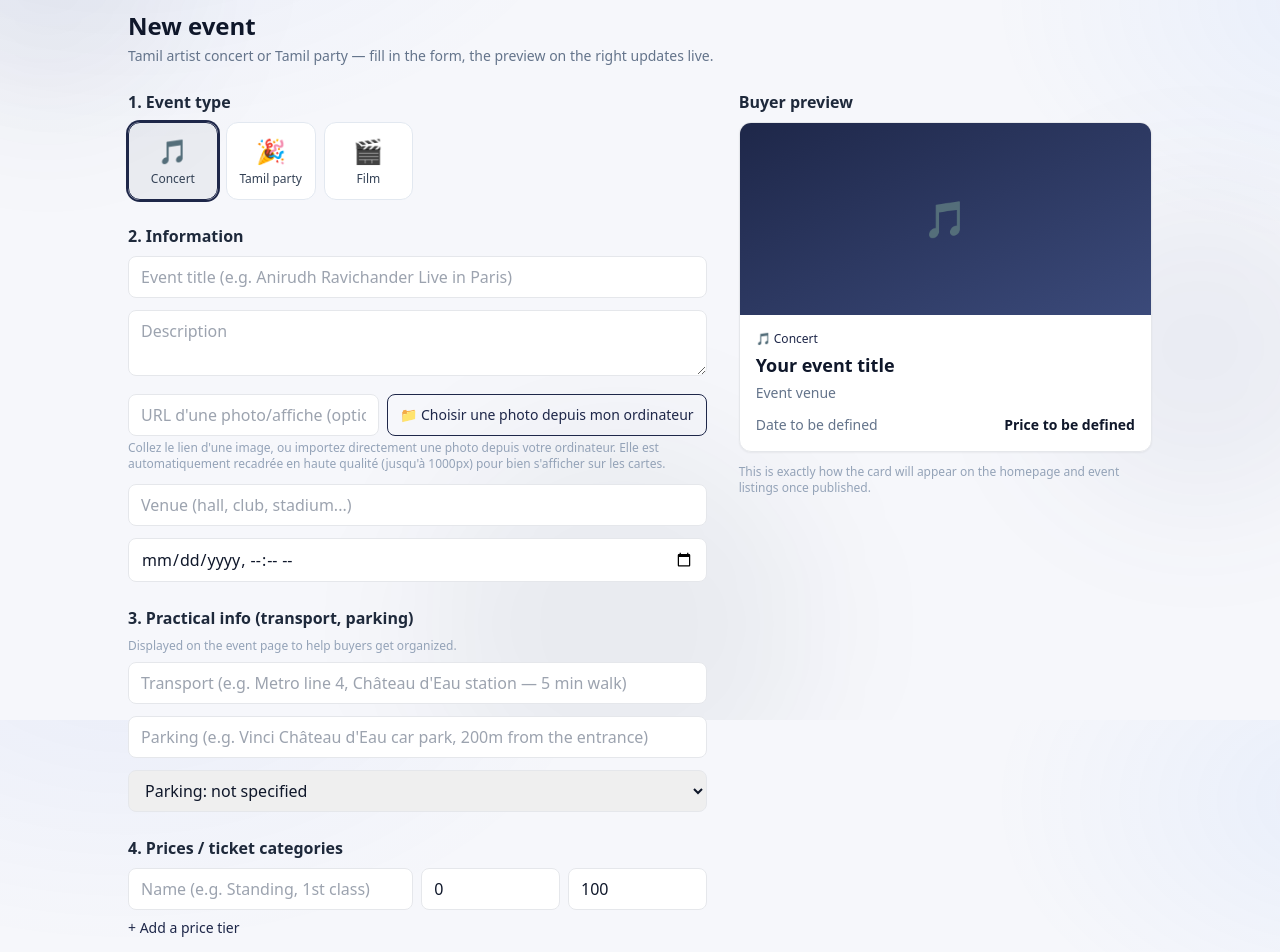
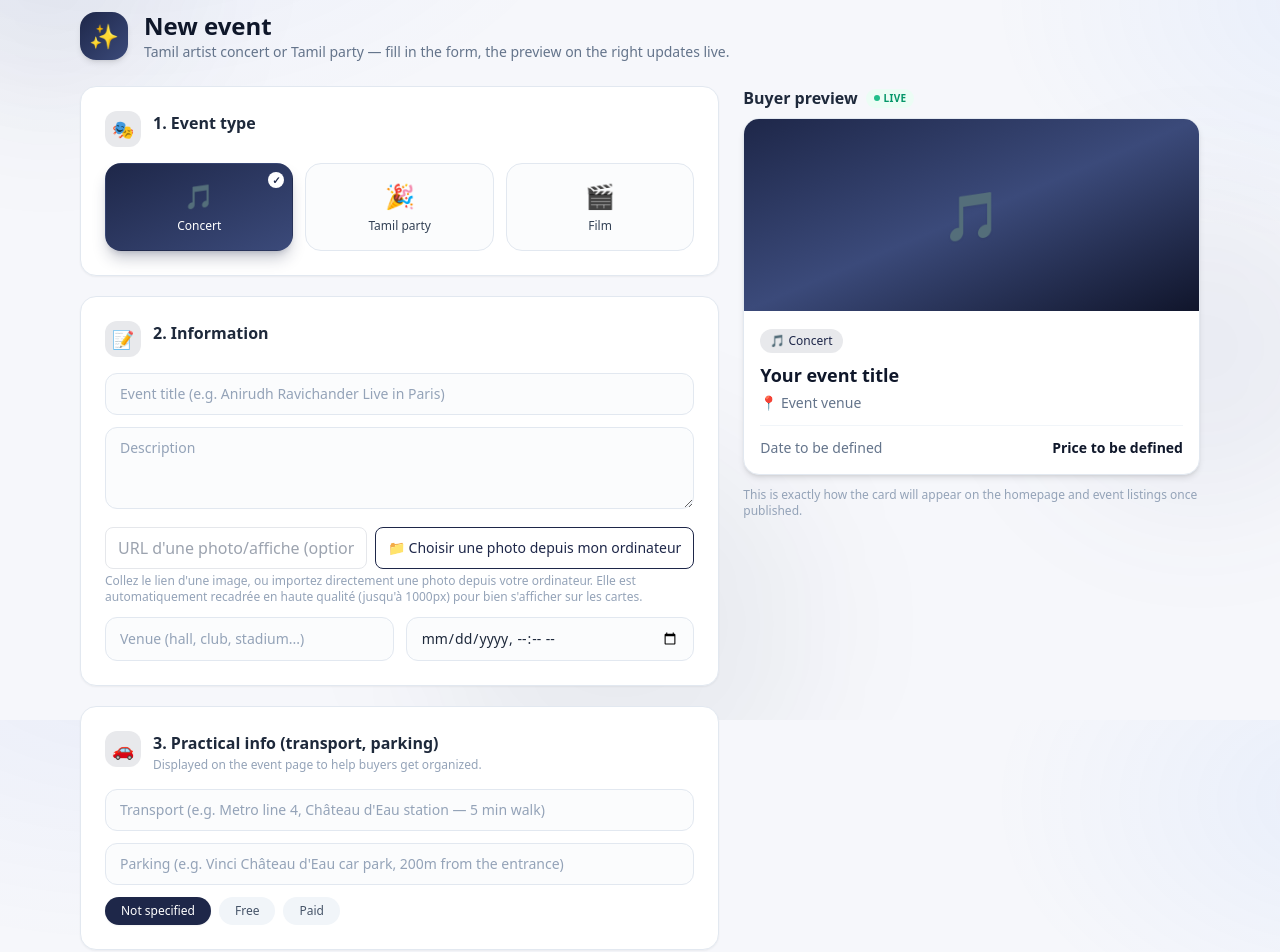
Before and after one commit to Billeterie-plus/Billetterie-plus, a Next.js app in the folder web/: page /organizer/events/new in a window 1280 px wide. Shown: the part 80-1032 px from the top of the page. Built offline with nearby package versions, Linux system fonts and the light colour scheme; no server answers.

Commit message:
Redesign organizer event creation page with modern UI

```diff
--- a/web/app/organizer/events/new/page.tsx
+++ b/web/app/organizer/events/new/page.tsx
@@ -7,6 +7,24 @@ import ImageUploadField from "../../../../components/ImageUploadField";
 import { useT } from "../../../../lib/i18n/LanguageContext";
 
 const EMPTY_TIER = { name: "", price: 0, quota: 100, seated: false };
+
+const SECTION_CARD = "rounded-2xl border border-slate-200 bg-white p-5 shadow-sm transition sm:p-6";
+const FIELD =
+  "w-full rounded-xl border border-slate-200 bg-slate-50/60 px-3.5 py-2.5 text-sm text-slate-800 outline-none transition placeholder:text-slate-400 focus:border-brand focus:bg-white focus:ring-2 focus:ring-brand/15";
+
+function SectionHeader({ icon, title, hint }: { icon: string; title: string; hint?: string }) {
+  return (
+    <div className="mb-4 flex items-start gap-3">
+      <span className="flex h-9 w-9 shrink-0 items-center justify-center rounded-xl bg-brand/10 text-lg">
+        {icon}
+      </span>
+      <div>
+        <h2 className="font-semibold text-slate-800">{title}</h2>
+        {hint && <p className="mt-0.5 text-xs text-slate-400">{hint}</p>}
+      </div>
+    </div>
+  );
+}
 
 export default function NewEventPage() {
   const t = useT();
@@ -41,6 +59,10 @@ export default function NewEventPage() {
     setTiers((ts) => ts.map((tier, idx) => (idx === i ? { ...tier, [key]: value } : tier)));
   }
 
+  function removeTier(i: number) {
+    setTiers((ts) => ts.filter((_, idx) => idx !== i));
+  }
+
   async function handleSubmit(e: React.FormEvent) {
     e.preventDefault();
     setError("");
@@ -72,112 +94,145 @@ export default function NewEventPage() {
     ? new Date(form.startDateTime).toLocaleDateString("fr-FR", { day: "2-digit", month: "short", year: "numeric" })
     : null;
 
+  const PARKING_OPTIONS = [
+    { value: "", label: t("organizerForm.parkingOptionUnspecified") },
+    { value: "true", label: t("organizerForm.parkingOptionFree") },
+    { value: "false", label: t("organizerForm.parkingOptionPaid") },
+  ];
+
   return (
-    <div className="mx-auto max-w-5xl">
-      <h1 className="mb-1 text-2xl font-bold">{t("organizerForm.newTitle")}</h1>
-      <p className="mb-6 text-sm text-slate-500">{t("organizerForm.newSubtitle")}</p>
+    <div className="mx-auto max-w-6xl">
+      {/* En-tête */}
+      <div className="mb-6 flex items-center gap-4 animate-fadeInUp">
+        <span className="flex h-12 w-12 shrink-0 items-center justify-center rounded-2xl bg-gradient-to-br from-brand to-brand-light text-2xl text-white shadow-md">
+          ✨
+        </span>
+        <div>
+          <h1 className="text-2xl font-bold text-slate-900">{t("organizerForm.newTitle")}</h1>
+          <p className="text-sm text-slate-500">{t("organizerForm.newSubtitle")}</p>
+        </div>
+      </div>
 
-      <div className="grid grid-cols-1 gap-8 lg:grid-cols-[1.4fr_1fr]">
-        <form onSubmit={handleSubmit} className="space-y-6">
+      <div className="grid grid-cols-1 gap-6 lg:grid-cols-[1.4fr_1fr] lg:items-start">
+        <form onSubmit={handleSubmit} className="space-y-5">
           {/* Type d'événement en cartes visuelles */}
-          <div>
-            <h2 className="mb-2 font-semibold text-slate-800">{t("organizerForm.step1Type")}</h2>
-            <div className="grid grid-cols-3 gap-2 sm:grid-cols-6">
-              {TYPE_OPTIONS.map((opt) => (
+          <div className={SECTION_CARD + " animate-fadeInUp"} style={{ animationDelay: "0.05s" }}>
+            <SectionHeader icon="🎭" title={t("organizerForm.step1Type")} />
+            <div className="grid grid-cols-3 gap-3">
+              {TYPE_OPTIONS.map((opt) => {
+                const active = form.type === opt.value;
+                return (
                   <button
                     key={opt.value}
                     type="button"
                     onClick={() => updateForm("type", opt.value)}
-                  className={`flex flex-col items-center gap-1 rounded-xl border p-3 text-center transition hover:-translate-y-0.5 hover:shadow-md ${
-                    form.type === opt.value ? "border-brand bg-brand/5 ring-2 ring-brand" : "border-slate-200 bg-white"
+                    className={`relative flex flex-col items-center gap-1.5 rounded-2xl border p-4 text-center transition duration-200 hover:-translate-y-0.5 ${
+                      active
+                        ? "border-transparent bg-gradient-to-br from-brand to-brand-light text-white shadow-lg shadow-brand/25"
+                        : "border-slate-200 bg-slate-50/60 text-slate-700 hover:border-brand/30 hover:bg-white hover:shadow-md"
                     }`}
                   >
+                    {active && (
+                      <span className="absolute right-2 top-2 flex h-4 w-4 items-center justify-center rounded-full bg-white text-[10px] font-bold text-brand">
+                        ✓
+                      </span>
+                    )}
                     <span className="text-2xl">{opt.emoji}</span>
-                  <span className="text-xs font-medium text-slate-700">{opt.label}</span>
+                    <span className="text-xs font-medium">{opt.label}</span>
                   </button>
-              ))}
+                );
+              })}
             </div>
           </div>
 
           {/* Infos principales */}
-          <div>
-            <h2 className="mb-2 font-semibold text-slate-800">{t("organizerForm.step2Info")}</h2>
+          <div className={SECTION_CARD + " animate-fadeInUp"} style={{ animationDelay: "0.1s" }}>
+            <SectionHeader icon="📝" title={t("organizerForm.step2Info")} />
             <div className="space-y-3">
               <input
                 required
                 placeholder={t("organizerForm.titlePlaceholder")}
                 value={form.title}
                 onChange={(e) => updateForm("title", e.target.value)}
-                className="w-full rounded-lg border px-3 py-2"
+                className={FIELD}
               />
               <textarea
                 placeholder={t("organizerForm.descriptionPlaceholder")}
                 value={form.description}
                 onChange={(e) => updateForm("description", e.target.value)}
-                className="w-full rounded-lg border px-3 py-2"
+                rows={3}
+                className={FIELD + " resize-y"}
               />
 
               <ImageUploadField value={form.imageUrl} onChange={(v) => updateForm("imageUrl", v)} />
 
+              <div className="grid grid-cols-1 gap-3 sm:grid-cols-2">
                 <input
                   required
                   placeholder={t("organizerForm.venuePlaceholder")}
                   value={form.venue}
                   onChange={(e) => updateForm("venue", e.target.value)}
-                className="w-full rounded-lg border px-3 py-2"
+                  className={FIELD}
                 />
-
                 <input
                   required
                   type="datetime-local"
                   value={form.startDateTime}
                   onChange={(e) => updateForm("startDateTime", e.target.value)}
-                className="w-full rounded-lg border px-3 py-2"
+                  className={FIELD}
                 />
+              </div>
             </div>
           </div>
 
           {/* Infos pratiques : transport / parking */}
-          <div>
-            <h2 className="mb-2 font-semibold text-slate-800">{t("organizerForm.step3Practical")}</h2>
-            <p className="mb-2 text-xs text-slate-400">{t("organizerForm.practicalHint")}</p>
+          <div className={SECTION_CARD + " animate-fadeInUp"} style={{ animationDelay: "0.15s" }}>
+            <SectionHeader icon="🚗" title={t("organizerForm.step3Practical")} hint={t("organizerForm.practicalHint")} />
             <div className="space-y-3">
               <input
                 placeholder={t("organizerForm.transportPlaceholder")}
                 value={form.transportInfo}
                 onChange={(e) => updateForm("transportInfo", e.target.value)}
-                className="w-full rounded-lg border px-3 py-2"
+                className={FIELD}
               />
               <input
                 placeholder={t("organizerForm.parkingPlaceholder")}
                 value={form.parkingInfo}
                 onChange={(e) => updateForm("parkingInfo", e.target.value)}
-                className="w-full rounded-lg border px-3 py-2"
+                className={FIELD}
               />
-              <select
-                value={form.parkingFree}
-                onChange={(e) => updateForm("parkingFree", e.target.value)}
-                className="w-full rounded-lg border px-3 py-2"
+              <div className="flex flex-wrap gap-2">
+                {PARKING_OPTIONS.map((opt) => (
+                  <button
+                    key={opt.value}
+                    type="button"
+                    onClick={() => updateForm("parkingFree", opt.value)}
+                    className={`rounded-full px-4 py-1.5 text-xs font-medium transition ${
+                      form.parkingFree === opt.value
+                        ? "bg-brand text-white shadow-sm"
+                        : "bg-slate-100 text-slate-600 hover:bg-slate-200"
+                    }`}
                   >
-                <option value="">{t("organizerForm.parkingUnspecified")}</option>
-                <option value="true">{t("organizerForm.parkingFree")}</option>
-                <option value="false">{t("organizerForm.parkingPaid")}</option>
-              </select>
+                    {opt.label}
+                  </button>
+                ))}
+              </div>
             </div>
           </div>
 
           {/* Tarifs */}
-          <div>
-            <h2 className="mb-2 font-semibold text-slate-800">{t("organizerForm.step4Tiers")}</h2>
-            <div className="space-y-2">
+          <div className={SECTION_CARD + " animate-fadeInUp"} style={{ animationDelay: "0.2s" }}>
+            <SectionHeader icon="🎟️" title={t("organizerForm.step4Tiers")} />
+            <div className="space-y-2.5">
               {tiers.map((tier, i) => (
-                <div key={i} className="grid grid-cols-4 gap-2">
+                <div key={i} className="rounded-xl border border-slate-200 bg-slate-50/60 p-3">
+                  <div className="grid grid-cols-2 gap-2 sm:grid-cols-4">
                     <input
                       required
                       placeholder={t("organizerForm.tierNamePlaceholder")}
                       value={tier.name}
                       onChange={(e) => updateTier(i, "name", e.target.value)}
-                    className="col-span-2 rounded-lg border px-3 py-2"
+                      className={FIELD + " col-span-2 bg-white"}
                     />
                     <input
                       required
@@ -187,7 +242,7 @@ export default function NewEventPage() {
                       placeholder={t("organizerForm.tierPricePlaceholder")}
                       value={tier.price}
                       onChange={(e) => updateTier(i, "price", e.target.value)}
-                    className="rounded-lg border px-3 py-2"
+                      className={FIELD + " bg-white"}
                     />
                     <input
                       required
@@ -196,34 +251,70 @@ export default function NewEventPage() {
                       placeholder={t("organizerForm.tierQuotaPlaceholder")}
                       value={tier.quota}
                       onChange={(e) => updateTier(i, "quota", e.target.value)}
-                    className="rounded-lg border px-3 py-2"
+                      className={FIELD + " bg-white"}
                     />
+                  </div>
+                  <div className="mt-2 flex items-center justify-between">
+                    <label className="flex cursor-pointer items-center gap-2 text-xs font-medium text-slate-500">
+                      <span
+                        onClick={() => updateTier(i, "seated", !tier.seated)}
+                        className={`relative h-5 w-9 rounded-full transition ${tier.seated ? "bg-brand" : "bg-slate-300"}`}
+                      >
+                        <span
+                          className={`absolute left-0.5 top-0.5 h-4 w-4 rounded-full bg-white shadow transition ${
+                            tier.seated ? "translate-x-4" : "translate-x-0"
+                          }`}
+                        />
+                      </span>
+                      {t("organizerForm.seatedLabel")}
+                    </label>
+                    {tiers.length > 1 && (
+                      <button
+                        type="button"
+                        onClick={() => removeTier(i)}
+                        className="text-xs font-medium text-red-500 hover:underline"
+                      >
+                        {t("organizerForm.removeTier")}
+                      </button>
+                    )}
+                  </div>
                 </div>
               ))}
             </div>
             <button
               type="button"
               onClick={() => setTiers((ts) => [...ts, { ...EMPTY_TIER }])}
-              className="mt-2 text-sm text-brand hover:underline"
+              className="mt-3 w-full rounded-xl border border-dashed border-brand/40 py-2 text-sm font-medium text-brand transition hover:border-brand hover:bg-brand/5"
             >
               {t("organizerForm.addTier")}
             </button>
           </div>
 
-          {error && <p className="text-sm text-red-600">{error}</p>}
+          {error && (
+            <p className="rounded-xl border border-red-200 bg-red-50 px-4 py-2.5 text-sm text-red-600">{error}</p>
+          )}
           <button
             disabled={loading}
-            className="w-full rounded-lg bg-brand py-2.5 text-white transition hover:scale-[1.01] hover:bg-brand-dark disabled:opacity-50"
+            className="flex w-full items-center justify-center gap-2 rounded-xl bg-gradient-to-r from-brand to-brand-light py-3 font-medium text-white shadow-md shadow-brand/25 transition hover:scale-[1.01] hover:shadow-lg active:scale-[0.99] disabled:opacity-50"
           >
+            {loading && (
+              <span className="h-4 w-4 animate-spin rounded-full border-2 border-white/40 border-t-white" />
+            )}
             {loading ? t("common.creating") : t("organizerForm.createDraft")}
           </button>
         </form>
 
         {/* Aperçu en direct */}
         <div className="lg:sticky lg:top-20 lg:self-start">
-          <h2 className="mb-2 font-semibold text-slate-800">{t("organizerForm.preview")}</h2>
-          <div className="overflow-hidden rounded-xl border bg-white shadow-sm">
-            <div className="flex h-48 items-center justify-center bg-gradient-to-br from-brand to-brand-light text-white">
+          <div className="mb-2 flex items-center gap-2">
+            <h2 className="font-semibold text-slate-800">{t("organizerForm.preview")}</h2>
+            <span className="flex items-center gap-1 rounded-full bg-emerald-50 px-2 py-0.5 text-[10px] font-semibold uppercase tracking-wide text-emerald-600">
+              <span className="h-1.5 w-1.5 animate-pulse rounded-full bg-emerald-500" />
+              Live
+            </span>
+          </div>
+          <div className="overflow-hidden rounded-2xl border border-slate-200 bg-white shadow-md transition hover:shadow-lg">
+            <div className="relative flex h-48 items-center justify-center overflow-hidden bg-gradient-to-br from-brand via-brand-light to-brand-dark">
               {form.imageUrl && !imageError ? (
                 // eslint-disable-next-line @next/next/no-img-element
                 <img
@@ -233,21 +324,32 @@ export default function NewEventPage() {
                   onError={() => setImageError(true)}
                 />
               ) : (
-                <span className="text-4xl">{selectedType.emoji}</span>
+                <span className="text-5xl drop-shadow-sm">{selectedType.emoji}</span>
               )}
             </div>
             <div className="p-4">
-              <div className="text-xs font-medium text-brand">
+              <div className="inline-flex items-center gap-1 rounded-full bg-brand/10 px-2.5 py-1 text-xs font-medium text-brand">
                 {selectedType.emoji} {selectedType.label}
               </div>
-              <h3 className="mt-1 text-lg font-semibold">{form.title || t("organizerForm.eventTitlePreview")}</h3>
-              <p className="mt-1 text-sm text-slate-500">{form.venue || t("organizerForm.venuePreview")}</p>
-              <div className="mt-3 flex items-center justify-between text-sm">
+              <h3 className="mt-2 text-lg font-semibold text-slate-900">
+                {form.title || t("organizerForm.eventTitlePreview")}
+              </h3>
+              <p className="mt-1 flex items-center gap-1 text-sm text-slate-500">
+                📍 {form.venue || t("organizerForm.venuePreview")}
+              </p>
+              <div className="mt-3 flex items-center justify-between border-t border-slate-100 pt-3 text-sm">
                 <span className="text-slate-500">{previewDate || t("organizerForm.dateUndefined")}</span>
-                <span className="font-semibold">
+                <span className="font-semibold text-slate-900">
                   {tiers.length && tiers.some((tier) => tier.name) ? t("event.from", { price: minPrice }) : t("organizerForm.priceUndefined")}
                 </span>
               </div>
+
+              {(form.transportInfo || form.parkingInfo) && (
+                <div className="mt-3 space-y-1 border-t border-slate-100 pt-3 text-xs text-slate-500">
+                  {form.transportInfo && <p>🚇 {form.transportInfo}</p>}
+                  {form.parkingInfo && <p>🅿️ {form.parkingInfo}</p>}
+                </div>
+              )}
             </div>
           </div>
           <p className="mt-3 text-xs text-slate-400">{t("organizerForm.previewHint")}</p>
--- a/web/lib/i18n/translations.ts
+++ b/web/lib/i18n/translations.ts
@@ -244,6 +244,11 @@ export const translations: Record<Locale, Record<string, string>> = {
     "organizerForm.parkingUnspecified": "Parking : non précisé",
     "organizerForm.parkingFree": "Parking gratuit",
     "organizerForm.parkingPaid": "Parking payant",
+    "organizerForm.parkingOptionUnspecified": "Non précisé",
+    "organizerForm.parkingOptionFree": "Gratuit",
+    "organizerForm.parkingOptionPaid": "Payant",
+    "organizerForm.seatedLabel": "Places assises",
+    "organizerForm.removeTier": "Retirer",
     "organizerForm.tierNamePlaceholder": "Nom (ex: Fosse, 1ère classe)",
     "organizerForm.tierPricePlaceholder": "Prix €",
     "organizerForm.tierQuotaPlaceholder": "Quota",
@@ -534,6 +539,11 @@ export const translations: Record<Locale, Record<string, string>> = {
     "organizerForm.parkingUnspecified": "Parking: not specified",
     "organizerForm.parkingFree": "Free parking",
     "organizerForm.parkingPaid": "Paid parking",
+    "organizerForm.parkingOptionUnspecified": "Not specified",
+    "organizerForm.parkingOptionFree": "Free",
+    "organizerForm.parkingOptionPaid": "Paid",
+    "organizerForm.seatedLabel": "Seated",
+    "organizerForm.removeTier": "Remove",
     "organizerForm.tierNamePlaceholder": "Name (e.g. Standing, 1st class)",
     "organizerForm.tierPricePlaceholder": "Price €",
     "organizerForm.tierQuotaPlaceholder": "Quota",
@@ -820,6 +830,11 @@ export const translations: Record<Locale, Record<string, string>> = {
     "organizerForm.parkingUnspecified": "Parken: nicht angegeben",
     "organizerForm.parkingFree": "Kostenloses Parken",
     "organizerForm.parkingPaid": "Kostenpflichtiges Parken",
+    "organizerForm.parkingOptionUnspecified": "Nicht angegeben",
+    "organizerForm.parkingOptionFree": "Kostenlos",
+    "organizerForm.parkingOptionPaid": "Kostenpflichtig",
+    "organizerForm.seatedLabel": "Sitzplätze",
+    "organizerForm.removeTier": "Entfernen",
     "organizerForm.tierNamePlaceholder": "Name (z. B. Stehplatz, 1. Klasse)",
     "organizerForm.tierPricePlaceholder": "Preis €",
     "organizerForm.tierQuotaPlaceholder": "Kontingent",
```
Lines whose indentation alone changed are shown as unchanged.
